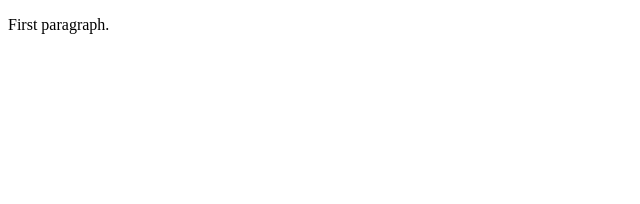
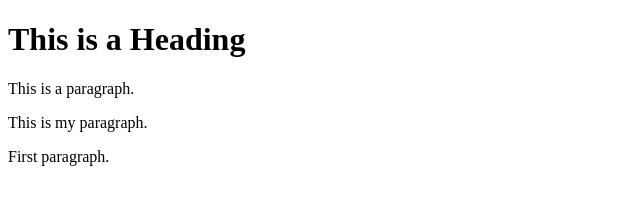
Before and after one commit to ziadben/learn-git, a plain HTML site: page index.html in a window 1280 px wide. Shown: the whole page, without its empty margins (0-640 px from the left). Drawn offline with Linux system fonts and the light colour scheme.

Commit message:
index.html korrigiert

```diff
--- a/index.html
+++ b/index.html
@@ -4,6 +4,10 @@
 <title>Page Title</title>
 </head>
 <body>
- <p>First paragraph.</p>
+
+<h1>This is a Heading</h1>
+<p>This is a paragraph.</p>
+<p>This is my paragraph.</p>
+<p>First paragraph.</p>
 </body>
 </html>
```
